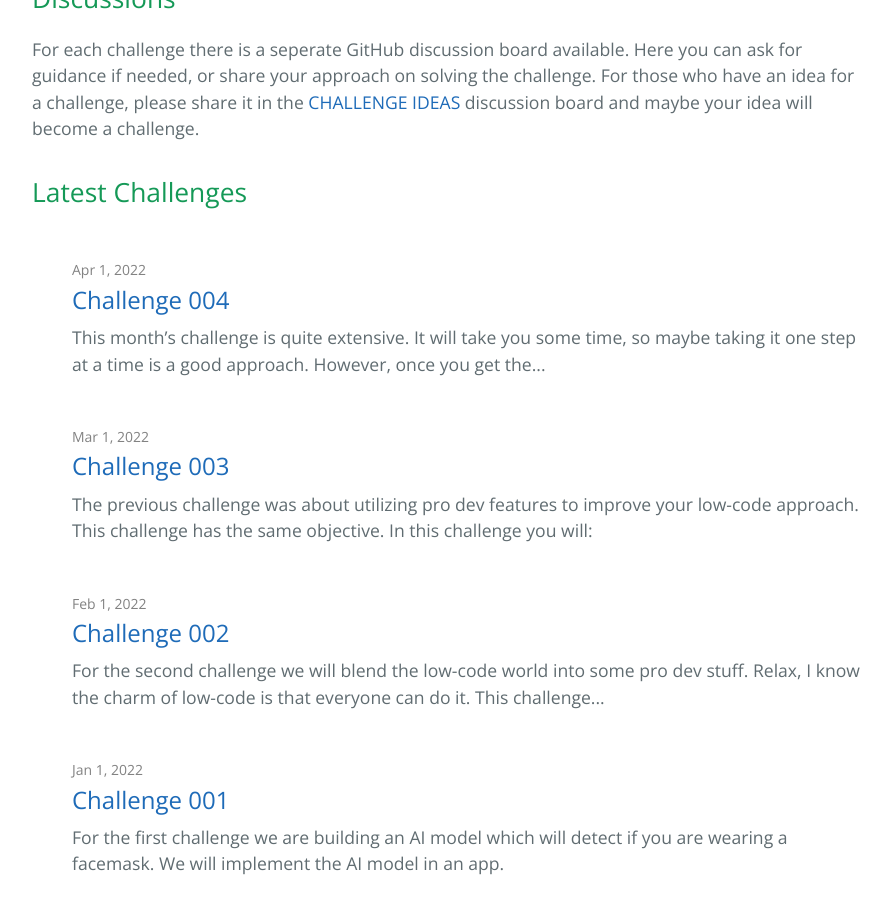
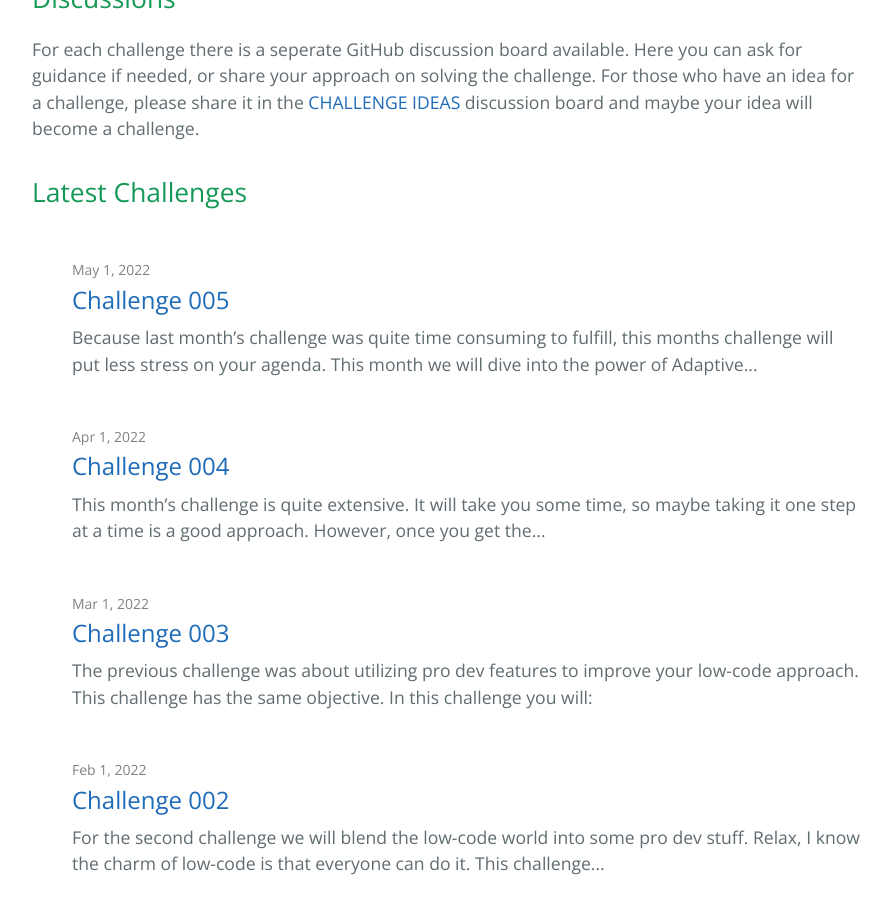
Before and after one commit to miguelverweij/PowerPlatformChallenge, a Jekyll site: the page built from docs/index.md, in a window 1280 px wide and 900 px high, scrolled down 761 px. Shown: the whole window, without its empty margins (192-1083 px from the left). Built offline with Jekyll 4.4.1, drawn with Linux system fonts in a browser that asks for light colours; some of the changed lines change nothing that is shown.

Commit message:
Challenge 005

```diff
--- /dev/null
+++ b/docs/_posts/2022-05-01-challenge-005.md
@@ -0,0 +1,203 @@
+---
+layout: post
+title: "Challenge 005"
+tagline: "Use Adaptive Cards in your solutions"
+categories: Challenges
+author: "miguelverweij"
+meta: "A Power Platform Challenge on creating Adaptive Cards and add them to your solutions."
+---
+
+Because last month's challenge was quite time consuming to fulfill, this months challenge will put less stress on your agenda.
+This month we will dive into the power of Adaptive Cards. We will build a card ourselves, ask the recipient for some input and collect that input. Pretty straightforward.
+
+## Challenge Objectives
+
+- 🎯 Learn about Adaptive Cards
+- 🎯 Get familiar with the Adaptive Cards designer
+- 🎯 Implement Adaptive Cards in Teams
+- 🎯 Collect the input
+
+## 💬 Discussion Board
+[DISCUSSION FOR CHALLENGE 005](https://github.com/miguelverweij/PowerPlatformChallenge/discussions/9)
+
+## 🤓 What Are Adaptive Cards
+Adaptive Cards are an 🔓 open card exchange format enabling developers to exchange UI content in a common and consistent way, written in JSON. Each app or service supporting Adaptive Cards will transform the content file into native UI elements, automatically adapting to the look and feel of the host.
+In practice, this means that you will only have to worry about the content you want to bring across to your end-user. The host application or service will make sure it looks and scales as it should.
+
+A good example of Adaptive Cards are the messages you receive when an ✔️ Approval is implemented in your flow. The first image 👇🏼 below shows the initial Adaptive Card. It asks the recipient to approve or reject. Once the request has been approved (see second image), the Adaptive Card adapts accordingly. This is a key 🦸🏻 advantage over a regular email with a static link embedded in it.
+
+![Initial Adaptive Card](/assets/Challenge_005_AdaptiveCardExampleInitial.png "Initial Adaptive Card")
+
+![Approved Adaptive Card](/assets/Challenge_005_AdaptiveCardExampleApproved.png "Approved Adaptive Card")
+
+We will be making our own adaptive card that we will send through Teams and that changes when a response is submitted.
+
+## 🛵 Build an Adaptive Card
+There is an [ADAPTIVE CARD DESIGNER](https://adaptivecards.io/designer/) available where you can drag and drop elements to your adaptive card. It will generate the card payloader (the JSON schema) for you. The [SCHEMA EXPLORER](https://adaptivecards.io/explorer/) show which information is required and in which format it must be provided.
+
+### A Static Card
+
+1. In the Adaptive Card designer, create a **New card from blank**
+2. Make sure you select Microsoft Teams (dark of light). Notice that when you select a different host app it might change the target version. This way you are sure the functionality you add will work appropriately.
+3. Add a **TextBlock** element to the Adaptive Card
+4. Set the text property to **Hello my friend!**. Notice it will update your card payloader. In the [SCHEMA EXPLORER](https://adaptivecards.io/explorer/TextBlock.html), review what information is required. As you can see, only the type and text property are required. These are now in your payloader, so this element should work by now.
+5. Add an **Image** element to the Adaptive Card and search what information is required in the Schema Explorer. Notice that PNG, JPEG, and GIF are accepted formats.
+6. The Image element requires an URL to the image location. You right click the image below and copy the image link. now paste it into the URL property. If you're not a fan of Matthew, feel free to browse for another image. ![Hello](https://media0.giphy.com/media/BElb9DVpHezcZufOhl/giphy.gif "Hello")
+7. Click **Copy card payload**.
+8. Create a new Power Automate with a manual trigger.
+9. Add the action **Post adaptive card and wait for a response**.
+10. Post as a **Flow bot** in a **Chat with Flow bot**.
+11. Enter your email at the Recipient field.
+12. Paste the copied card payloader in the Message field. By now, it should look like this: ![Output First Step](/assets/Challenge_005_OutputFirstStep.png "Output First Step")
+13. Save and run the flow.
+
+You will receive the Adaptive card in Teams. A nice first step. In a later step we will add some user input. But first, we will see what it will look like it an Outlook message.
+
+### Give It A Spin In Outlook
+We learned that we only need to specify the content of an Adaptive card and the host app or service will handle the rest. At the moment of writing, the presumed supported version for Outlook Actionable Messages is 1.4, but it did not work on my machine. I switched it back to version 1.0, which did work. For help with debugging, I recommend installing the [Actionable Messages Debugger for Outlook PLUGIN](https://appsource.microsoft.com/nl-NL/product/office/wa104381686).
+
+1. Create a new flow or adjust the flow you created earlier.
+2. After the manual trigger, create a new action called **Send an email (v2)**.
+3. Address it to yourself with **Adaptive Card** in the subject.
+4. In the body, switch to code view. You will have to specify the body in HTML. ![Send Email Code View](/assets/Challenge_005_SendEmailCodeView.png "Send Email Code View")
+5. Because it is in HTML, the JSON itself is not sufficient. Every adapotive card you will send this way needs to be wrapped in some HTML text. Don't worry if you are not familiar with HTML. Just copy the snippet and paste the card payloader where it is instructed. '''<html><head><script type="application/adaptivecard+json">REPLACE THIS WITH YOUR CARD PLAYLOADER</script></head></html>'''
+6. Save and run.
+
+You will now receive the same adaptive card in your email. If you switch theme, the Adaptive card will change accordingly. For the rest of this challenge we will continue to work with Teams because nobody likes to receive emails, but if your use case requires sending emails, you now know a bit about it. The actions on Outlook differ a bit from the Teams actions. A [UNIVERSAL ACTION MODEL](https://docs.microsoft.com/en-us/adaptive-cards/authoring-cards/universal-action-model) is being developed, but not solid yet. [THIS BLOG POST](https://poszytek.eu/en/microsoft-en/office-365-en/powerautomate-en/adaptive-cards-in-outlook---ultimate-guide/) by [@TOMASZ POSZYTEK](https://twitter.com/TomaszPoszytek) is a valuable resource if Outlook is your only option.
+
+### Add User Input We Want To Collect
+Just sending a welcome and an image is not something why we would implement an Adaptive Card. We want to get some user input. In this step, we will ask the recipient to tell us if they like Matthew McConaughey and if they are really sure. Please don't shoot me, I had to think of something right? I assume your creativity will manage to translate this example to something useful in your scenario.
+
+1. Add an **Input.ChoiceSet** element to your Adaptive card.
+2. The input will be received in Power Automate. We will be collecting two inputs, so we must be able to identify which input is which. That's why the Id field is required. Lets name this input **Rating**.
+3. At the label field, enter **How much do you like Matthew McConaughey?**
+4. For the first input we want to have a dropdown, so we can leave the style to **Compact**. We want instruct the recipients what we want from them. We can do this by entering a placeholder. I entered **Please give me your thoughts**.
+5. We want to make sure the input is given before it is submitted. We can do this by checking the **Required** checkbox under the validation tab. If it's required an error message must be specified too. I entered **You should rate it buddy!**
+6. Now we will enter the possible options the recipient can select. I made five options:
+
+**Title** | **Value**
+🤮 Can't stand him | 1
+👎🏻 Don't like him | 2
+👌🏻 He is OK | 3
+👍🏻 He is pretty cool | 4
+😍 Total rockstar | 5
+
+That's it for the first input. Now select the preview mode to see how your dropdown works. The second will be a 🍰 piece of cake.
+
+1. Add another **Input.ChoiseSet** to the Adaptive Card
+2. Id = **Confirmation**, Label = **Are you sure?**, Make it **required** and enter and error message like **Please let us know if you are sure**.
+3. For the choices, select **Yes** and **No**, Both for the title and value.
+4. The only change we will make compared to the previous Input.ChoiseSet is that we will set the style to **Expanded**. This way there are radio buttons besides the options that can be selected.
+
+Nothing special, but now we have all the information that we wanted to collect. Good job!
+
+### Submit The Input
+We don't just want the end-user to select some items, we want to collect that input as well. The last addition to the Adaptive Card will be a submit button. Let's add it!
+
+1. Add an **ActionSet** element to the bottom of the Adaptive Card.
+2. Hover over the element and select **Add an action**. You can see there are multiple options. **Action.OpenURL** is a nice way is you want to direct them somewhere else (e.g. [DEEP LINKING](https://powerapps.microsoft.com/en-us/blog/powerapps-deep-linking/?msclkid=f3069d1ac0be11ec9c99184f30f3ca97) to an item in an app). As mentioned before, A Universal Action Model is being developed. Eventually you want to use the Action.Execute option form submitting. Until then, we will use the dedicated Teams submit action, which is **Action.Submit**.
+3. Rename the Title to **Submit**.
+
+Nicely done! Copy the card payloader and update your Power Automate flow. If you manually trigger the flow, you should receive the updated card in a teams chat. The card payloader should look like something below. Note that I have made some minor styling adjustments, so don't worry about that too much.
+
+'''
+{
+    "type": "AdaptiveCard",
+    "$schema": "http://adaptivecards.io/schemas/adaptive-card.json",
+    "version": "1.4",
+    "body": [
+        {
+            "type": "TextBlock",
+            "text": "Hello my friend!",
+            "wrap": true,
+            "horizontalAlignment": "Center",
+            "fontType": "Default",
+            "size": "Large",
+            "color": "Default",
+            "weight": "Bolder"
+        },
+        {
+            "type": "Image",
+            "url": "https://media0.giphy.com/media/BElb9DVpHezcZufOhl/giphy.gif",
+            "horizontalAlignment": "Center",
+            "id": "acImage"
+        },
+        {
+            "type": "Input.ChoiceSet",
+            "choices": [
+                {
+                    "title": "🤮 Can't stand him",
+                    "value": "1"
+                },
+                {
+                    "title": "👎🏻 Don't like him",
+                    "value": "2"
+                },
+                {
+                    "title": "👌🏻 He is OK",
+                    "value": "3"
+                },
+                {
+                    "title": "👍🏻 He is pretty cool",
+                    "value": "4"
+                },
+                {
+                    "title": "😍 Total rockstar",
+                    "value": "5"
+                }
+            ],
+            "id": "Rating",
+            "errorMessage": "You should rate it buddy!",
+            "isRequired": true,
+            "placeholder": "Please give me your thoughts",
+            "label": "How much do you like Matthew McConaughey?"
+        },
+        {
+            "type": "Input.ChoiceSet",
+            "choices": [
+                {
+                    "title": "Yes",
+                    "value": "Yes"
+                },
+                {
+                    "title": "No",
+                    "value": "No"
+                }
+            ],
+            "id": "Confirmation",
+            "label": "Are you sure?",
+            "isRequired": true,
+            "errorMessage": "Please let us know if you are sure",
+            "style": "expanded"
+        },
+        {
+            "type": "ActionSet",
+            "horizontalAlignment": "Left",
+            "actions": [
+                {
+                    "type": "Action.Submit",
+                    "title": "Submit"
+                }
+            ]
+        }
+    ]
+}
+'''
+
+## Additional Info
+After you've made a selection and submitted, the values for Rating and Confirmation are received in Power Automate. Obviously, you can use that dynamic content in subsequent actions of your flow. You can also add dynamic content to your adaptive card. Simply replace a static text field by a dynamic one, just like you would do with any other message you would be sending. In our example, we could personalize our Adaptive Card by replacing the Hello my friend! with some output of the Office 365 Users connector.
+We created a fairly simple Adaptive Card intentionally. The reason for that is that these are the most important items you will be using. You can go all out, and I do encourage you to just try it. If you are looking for inspiration, just browse the templates. This is also a great resource to see how it is done and maybe copy-paste a few parts that you can use for your use-case.
+Last but not least, the Adaptive Card designer work bi-directional. That means that if you have a JSON snippet of an Adaptive Card, you can simply paste it in card payload editor, and your Adaptive Card will be visualized. This is a great way to update earlier developed Adaptive Cards.
+
+Community examples of Adaptive Cards can be found [HERE](https://github.com/pnp/AdaptiveCards-Templates). You are more than welcome to share what you've created!
+
+## 🎒 Key takeaways
+
+- 👉🏻 You deliver the content, the host application or service will do the styling
+- 👉🏻 The Adaptive Card designer is your go-to place if you want to develop Adaptive Cards
+- 👉🏻 Selecting the right Adaptive Card version for the target app or service is key
+
+
+## 💬 Share your feedback
+
+I hope you enjoyed this quick challenge. Please let me know on the [DISCUSSION](https://github.com/miguelverweij/PowerPlatformChallenge/discussions/9) board for which scenarios you will develop Adaptive Cards. Suggestions are also welcome. Thanks for visiting. It is highly appreciated. 👋 Cheers and see you next month!
--- a/docs/challenges.md
+++ b/docs/challenges.md
@@ -19,3 +19,4 @@
 [CHALLENGE 002](/_posts/2022-02-01-challenge-002.md) | 2022-02-01 | GitHub Source Control
 [CHALLENGE 003](/_posts/2022-03-01-challenge-003.md) | 2022-03-01 | ALM & GitHub Actions
 [CHALLENGE 004](/_posts/2022-04-01-challenge-004.md) | 2022-04-01 | Custom Connectors & Independent Publisher
+[CHALLENGE 005](/_posts/2022-05-01-challenge-005.md) | 2022-05-01 | Adaptive Cards
```
Also changed, not shown: docs/assets/Challenge_005_AdaptiveCardExampleApproved.png (added), docs/assets/Challenge_005_AdaptiveCardExampleInitial.png (added), docs/assets/Challenge_005_OutputFirstStep.png (added), docs/assets/Challenge_005_SendEmailCodeView.png (added).
